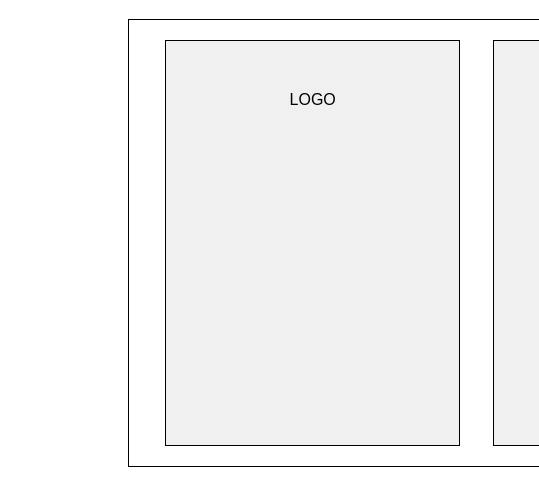
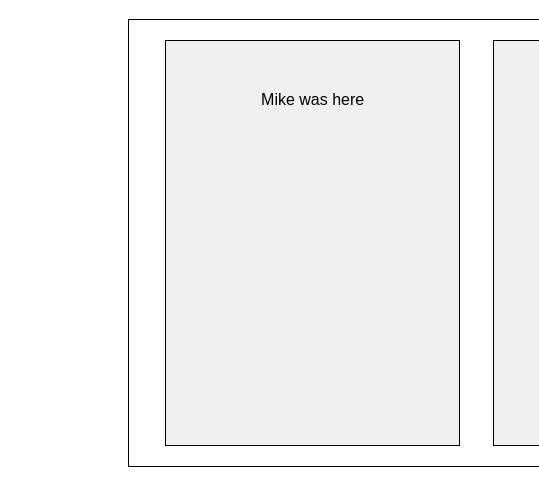
Before and after one commit to jegamboafuentes/LB-DEMO, a plain HTML site: page index.html in a window 1280 px wide. Shown: the part 205-690 px from the top of the page, 0-539 px from the left. Drawn offline with Linux system fonts and the light colour scheme.

Commit message:
Update index.html

```diff
--- a/index.html
+++ b/index.html
@@ -16,7 +16,7 @@
     </section>
 
     <section class="logos">
-        <div class="logo">LOGO</div>
+        <div class="logo">Mike was here</div>
         <div class="logo"><img src="https://static.wixstatic.com/media/d7c3bd_a9de18dd8a084b6ba910cf65484dad25~mv2.png/v1/fill/w_50,h_50,al_c,lg_1,q_85,enc_auto/LB_Dark_bg-removebg-preview.png" alt="LB Logo"></div>
         <div class="logo">LOGO 3</div>
     </section>
```
